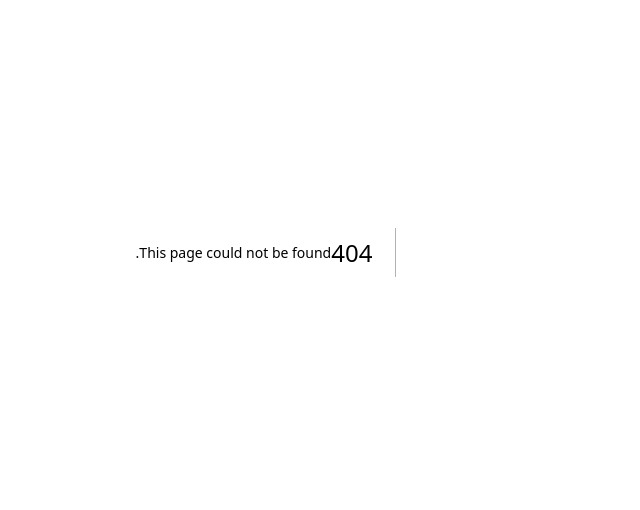
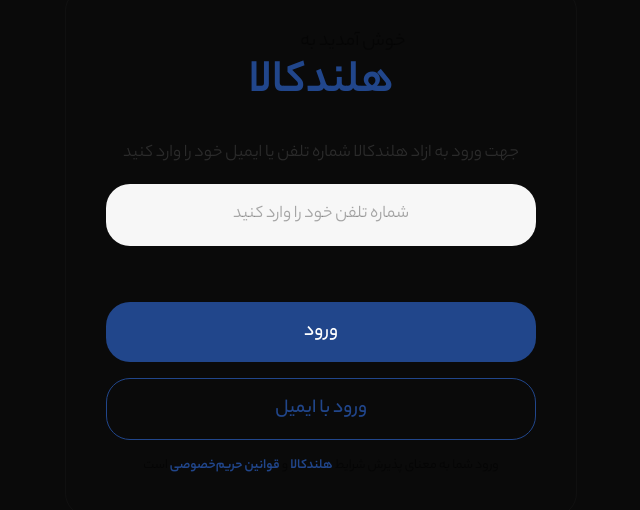
Before and after one commit to erfanheshmati/hollandkala-ecommerce-web-app, a Next.js app: page /login in a window 1280 px wide. Before the commit this address had no page. Shown: the part 148-658 px from the top of the page, without its empty margins (406-1046 px from the left). Built offline with nearby package versions, Linux system fonts and the light colour scheme.

Commit message:
Add auth layout and forms for login process

```diff
--- /dev/null
+++ b/app/(auth)/layout.tsx
@@ -0,0 +1,11 @@
+export default function AuthLayout({
+  children,
+}: {
+  children: React.ReactNode;
+}) {
+  return (
+    <div className="container flex flex-col items-center justify-center h-screen">
+      {children}
+    </div>
+  );
+}
--- /dev/null
+++ b/app/(auth)/login/login-form.tsx
@@ -0,0 +1,97 @@
+"use client";
+
+import Link from "next/link";
+import { useState } from "react";
+
+interface LoginFormProps {
+  onFormSubmit: (phone: string, email: string) => void;
+}
+
+export default function LoginForm({ onFormSubmit }: LoginFormProps) {
+  const [phoneInput, setPhoneInput] = useState(true);
+  const [emailInput, setEmailInput] = useState(false);
+  const [phone, setPhone] = useState("");
+  const [email, setEmail] = useState("");
+
+  const handleSubmit = (e: React.FormEvent) => {
+    e.preventDefault();
+    onFormSubmit(phone, email);
+  };
+
+  return (
+    <form
+      onSubmit={handleSubmit}
+      className="flex flex-col items-center justify-center"
+    >
+      <p className="text-md md:text-lg text-secondary mb-4">
+        جهت ورود به ازاد هلندکالا شماره تلفن یا ایمیل خود را وارد کنید
+      </p>
+
+      {/* Inputs */}
+      <div className="flex flex-col gap-2 w-full mb-14">
+        {phoneInput && (
+          <input
+            type="number"
+            placeholder="شماره تلفن خود را وارد کنید"
+            className="input text-center text-lg"
+            value={phone}
+            onChange={(e) => setPhone(e.target.value)}
+            required
+          />
+        )}
+        {emailInput && (
+          <input
+            type="email"
+            placeholder="ایمیل خود را وارد کنید"
+            className="input text-center text-lg"
+            value={email}
+            onChange={(e) => setEmail(e.target.value)}
+            required
+          />
+        )}
+      </div>
+
+      {/* Buttons */}
+      <div className="flex flex-col gap-4 w-full mb-4">
+        <button type="submit" className="btn-primary text-xl font-medium">
+          ورود
+        </button>
+        {phoneInput && (
+          <button
+            onClick={() => {
+              setPhoneInput(false);
+              setEmailInput(true);
+            }}
+            className="btn-secondary text-xl font-medium"
+          >
+            ورود با ایمیل
+          </button>
+        )}
+        {emailInput && (
+          <button
+            onClick={() => {
+              setPhoneInput(true);
+              setEmailInput(false);
+            }}
+            className="btn-secondary text-xl font-medium"
+          >
+            ورود با شماره تلفن
+          </button>
+        )}
+      </div>
+
+      {/* Privacy Policy */}
+      <div className="text-sm text-black/50 text-center">
+        ورود شما به معنای پذیرش شرایط{" "}
+        <Link href="#" className="text-primary font-bold hover:underline">
+          هلندکالا
+        </Link>{" "}
+        و{" "}
+        <Link href="#" className="text-primary font-bold hover:underline">
+          قوانین حریم‌خصوصی{" "}
+        </Link>
+        است
+      </div>
+    </form>
+  );
+}
--- /dev/null
+++ b/app/(auth)/login/otp-form.tsx
@@ -0,0 +1,120 @@
+"use client";
+
+import { useState, useEffect, useRef } from "react";
+import { useRouter } from "next/navigation";
+
+interface OtpFormProps {
+  phoneNumber: string;
+  emailAddress: string;
+}
+
+export default function OtpForm({ phoneNumber, emailAddress }: OtpFormProps) {
+  const router = useRouter();
+  const [otpCode, setOtpCode] = useState("");
+  const [timer, setTimer] = useState("1:20");
+  const [isTimerActive, setIsTimerActive] = useState(true);
+  const intervalRef = useRef<NodeJS.Timeout | null>(null);
+
+  const startTimer = (startTime = 80) => {
+    setIsTimerActive(true);
+    setTimer("1:20");
+    let timeLeft = startTime;
+
+    intervalRef.current = setInterval(() => {
+      timeLeft--;
+      const minutes = Math.floor(timeLeft / 60);
+      const seconds = timeLeft % 60;
+      setTimer(`${minutes}:${seconds.toString().padStart(2, "0")}`);
+
+      if (timeLeft <= 0) {
+        if (intervalRef.current) {
+          clearInterval(intervalRef.current);
+        }
+        setIsTimerActive(false);
+      }
+    }, 1000);
+  };
+
+  useEffect(() => {
+    startTimer();
+    return () => {
+      if (intervalRef.current) {
+        clearInterval(intervalRef.current);
+      }
+    };
+  }, []);
+
+  const handleResend = () => {
+    if (intervalRef.current) {
+      clearInterval(intervalRef.current);
+    }
+    startTimer();
+  };
+
+  const handleSubmit = (e: React.FormEvent) => {
+    e.preventDefault();
+    router.push("/");
+  };
+
+  return (
+    <form
+      className="flex flex-col items-center justify-center"
+      onSubmit={handleSubmit}
+    >
+      <p className="text-md md:text-lg text-secondary mb-4 text-center">
+        کد ارسال شده به{" "}
+        {phoneNumber ? (
+          <>
+            شماره تلفن <span className="text-primary">{phoneNumber}</span>
+          </>
+        ) : (
+          <>
+            ایمیل <span className="text-primary">{emailAddress}</span>
+          </>
+        )}{" "}
+        وارد نمایید
+      </p>
+
+      {/* OTP Input */}
+      <div className="flex flex-col gap-2 w-full mb-10">
+        <input
+          type="number"
+          placeholder="کد ارسال شده را وارد نمایید"
+          className="input text-center text-lg"
+          maxLength={6}
+          value={otpCode}
+          onChange={(e) => setOtpCode(e.target.value)}
+          required
+        />
+      </div>
+
+      {/* Resend Code */}
+      <div className="flex items-center justify-center gap-1 mb-10">
+        <button
+          type="button"
+          onClick={handleResend}
+          disabled={isTimerActive}
+          className={`text-lg font-medium text-[#2B2B2B]/33 ${
+            isTimerActive
+              ? "cursor-not-allowed"
+              : "hover:text-[#2b2b2b] cursor-pointer effect"
+          }`}
+        >
+          ارسال مجدد کد:
+        </button>
+        <div className="text-primary text-lg font-medium">{timer}</div>
+      </div>
+
+      {/* Button */}
+      <div className="flex flex-col gap-4 w-full mb-4">
+        <button
+          type="submit"
+          className="btn-primary text-xl font-medium"
+          disabled={!otpCode}
+        >
+          ورود
+        </button>
+      </div>
+    </form>
+  );
+}
--- /dev/null
+++ b/app/(auth)/login/page.tsx
@@ -0,0 +1,34 @@
+"use client";
+
+import LoginForm from "./login-form";
+import OtpForm from "./otp-form";
+import { useState } from "react";
+
+export default function LoginPage() {
+  const [showOtpForm, setShowOtpForm] = useState(false);
+  const [phoneNumber, setPhoneNumber] = useState("");
+  const [emailAddress, setEmailAddress] = useState("");
+
+  return (
+    <div className="flex flex-col gap-8 w-full sm:min-w-md sm:max-w-md md:max-w-lg sm:border border-[#2B2B2B]/22 rounded-3xl sm:p-10">
+      {/* Header */}
+      <div className="flex flex-col gap-1 items-center justify-center">
+        <div className="text-xl text-[#000000]/44 pl-16">خوش آمدید به</div>
+        <h1 className="text-5xl font-bold text-primary">هلندکالا</h1>
+      </div>
+
+      {/* Form */}
+      {showOtpForm ? (
+        <OtpForm phoneNumber={phoneNumber} emailAddress={emailAddress} />
+      ) : (
+        <LoginForm
+          onFormSubmit={(phone, email) => {
+            setPhoneNumber(phone);
+            setEmailAddress(email);
+            setShowOtpForm(true);
+          }}
+        />
+      )}
+    </div>
+  );
+}
--- a/app/layout.tsx
+++ b/app/layout.tsx
@@ -1,6 +1,7 @@
 import type { Metadata } from "next";
 import localFont from "next/font/local";
 import "../styles/globals.css";
+import "../styles/custom.css";
 
 const yekanBakh = localFont({
   src: [
--- /dev/null
+++ b/styles/custom.css
@@ -0,0 +1,9 @@
+/* Disable number input arrows */
+input[type="number"]::-webkit-inner-spin-button,
+input[type="number"]::-webkit-outer-spin-button {
+  -webkit-appearance: none;
+  margin: 0;
+}
+input[type="number"] {
+  -moz-appearance: textfield;
+}
--- a/styles/globals.css
+++ b/styles/globals.css
@@ -24,3 +24,36 @@
   color: var(--foreground);
   font-family: var(--font-yekan-bakh), Arial, Helvetica, sans-serif;
 }
+
+@layer base {
+  body {
+    @apply bg-background text-foreground;
+  }
+}
+
+@layer utilities {
+  .container {
+    @apply w-full px-4 md:px-0 max-w-7xl mx-auto;
+  }
+  .text-primary {
+    @apply text-[#21468B];
+  }
+  .text-secondary {
+    @apply text-[#2B2B2B];
+  }
+  .effect {
+    @apply transition-all ease-in-out duration-300;
+  }
+}
+
+@layer components {
+  .btn-primary {
+    @apply bg-[#21468B] hover:bg-[#092468] disabled:bg-[#F7F7F7] text-white disabled:text-[#2B2B2B]/44 p-4 rounded-3xl cursor-pointer transition-all ease-in-out duration-300;
+  }
+  .btn-secondary {
+    @apply bg-background text-[#21468B] hover:text-[#092468] border border-[#21468B] hover:border-[#092468] p-4 rounded-3xl cursor-pointer transition-all ease-in-out duration-300;
+  }
+  .input {
+    @apply bg-[#F7F7F7] text-[#21468B] placeholder:text-[#2B2B2B]/40 rounded-3xl p-4 outline-none border border-transparent focus:border-[#21468B] transition-all ease-in-out duration-300;
+  }
+}
```
